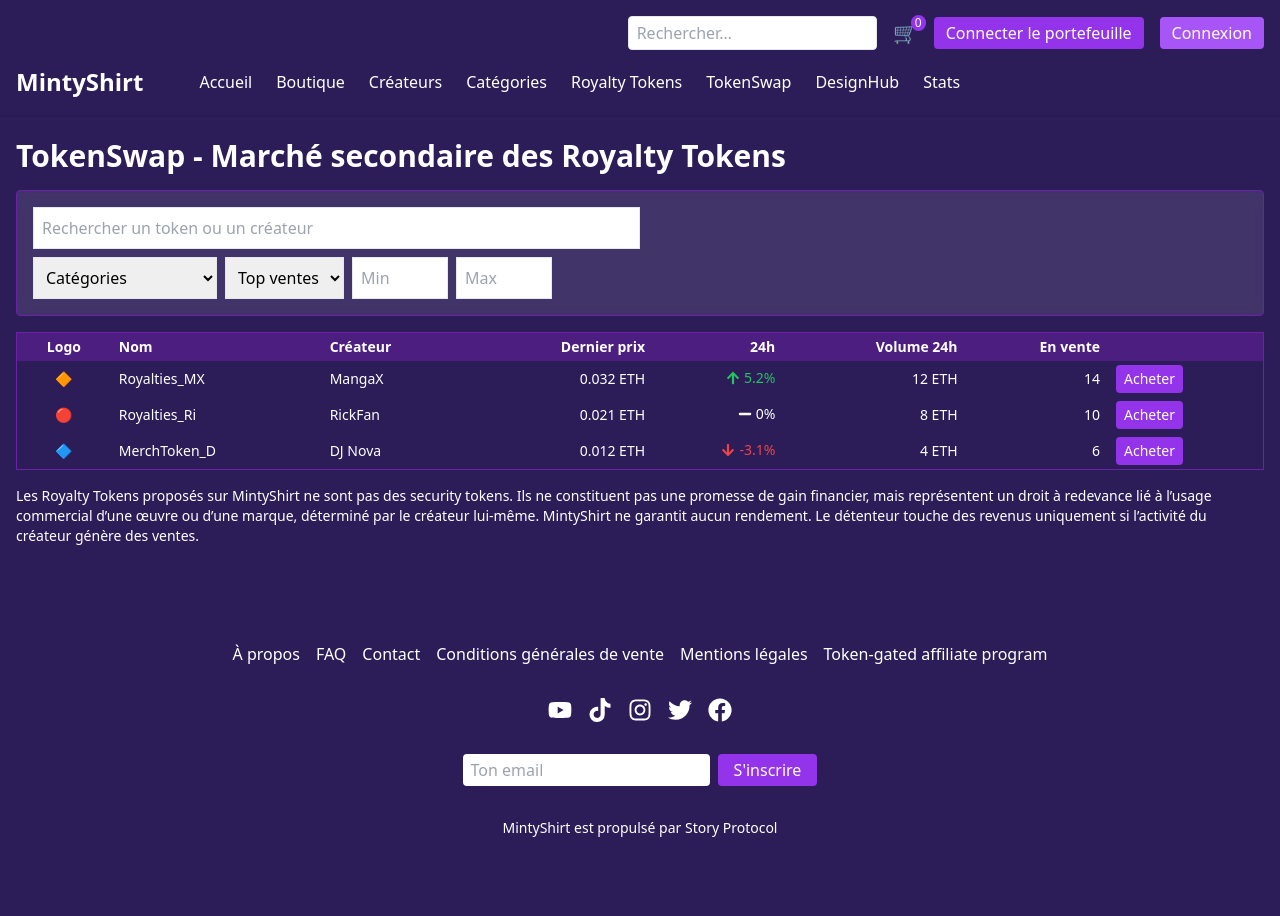
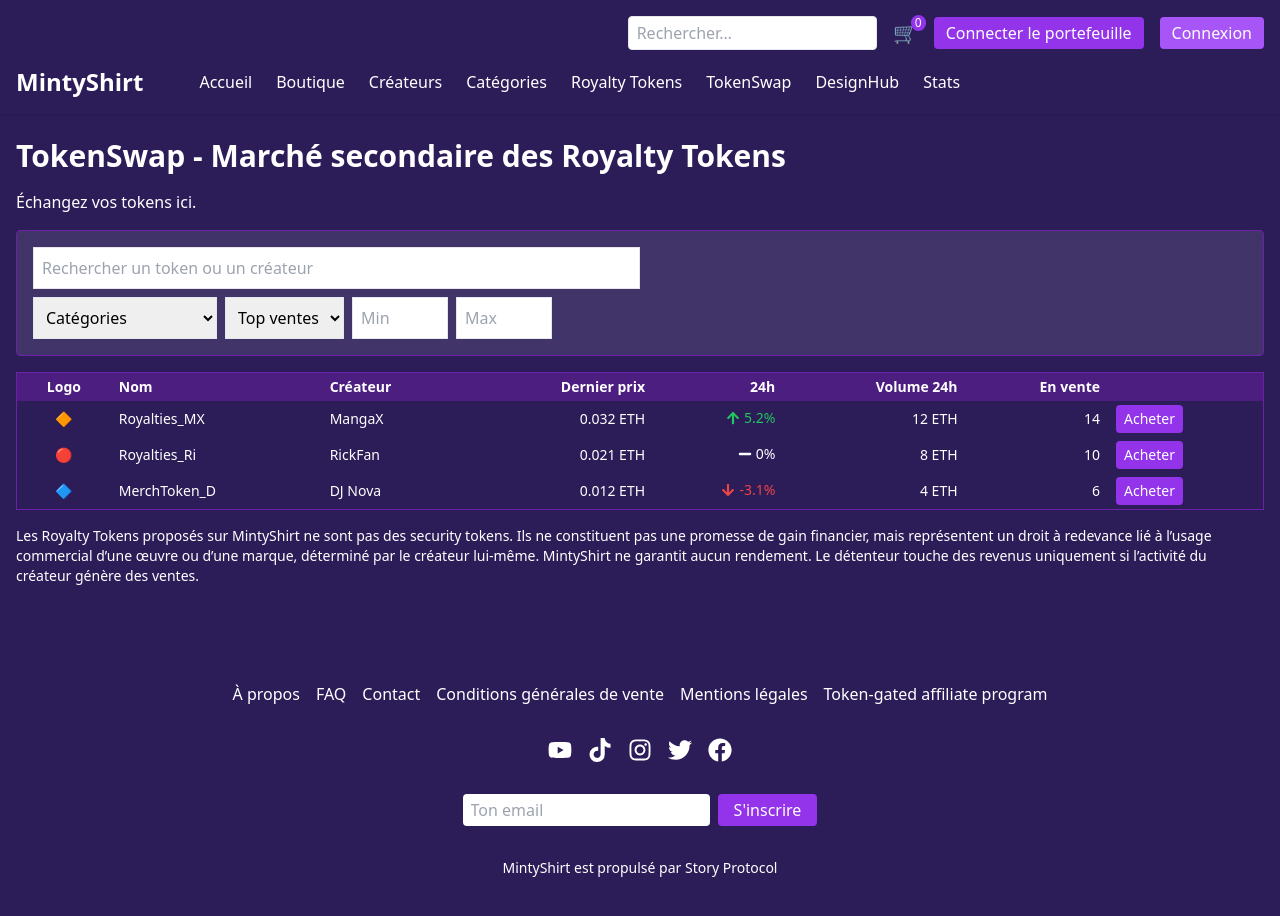
Before and after one commit to mintyshirt/mintyshirt, a React (Vite) app: page /tokenswap in a window 1280 px wide. Shown: the top 916 px of the page. Before the commit the page ends 886 px from the top, so only its background shows below. Built offline with nearby package versions, Linux system fonts and the light colour scheme.

Commit message:
Add subtitle to TokenSwapPage

```diff
--- a/src/components/TokenSwapPage.tsx
+++ b/src/components/TokenSwapPage.tsx
@@ -45,7 +45,7 @@
       <Navbar />
       <div className="max-w-7xl mx-auto mt-6 px-4 text-white space-y-4">
         <h1 className="text-3xl font-bold">TokenSwap - Marché secondaire des Royalty Tokens</h1>
-
+        <p>Échangez vos tokens ici.</p>
         <div className="bg-white/10 backdrop-blur p-4 rounded border border-purple-800 space-y-2">
           <input
             type="text"
```
